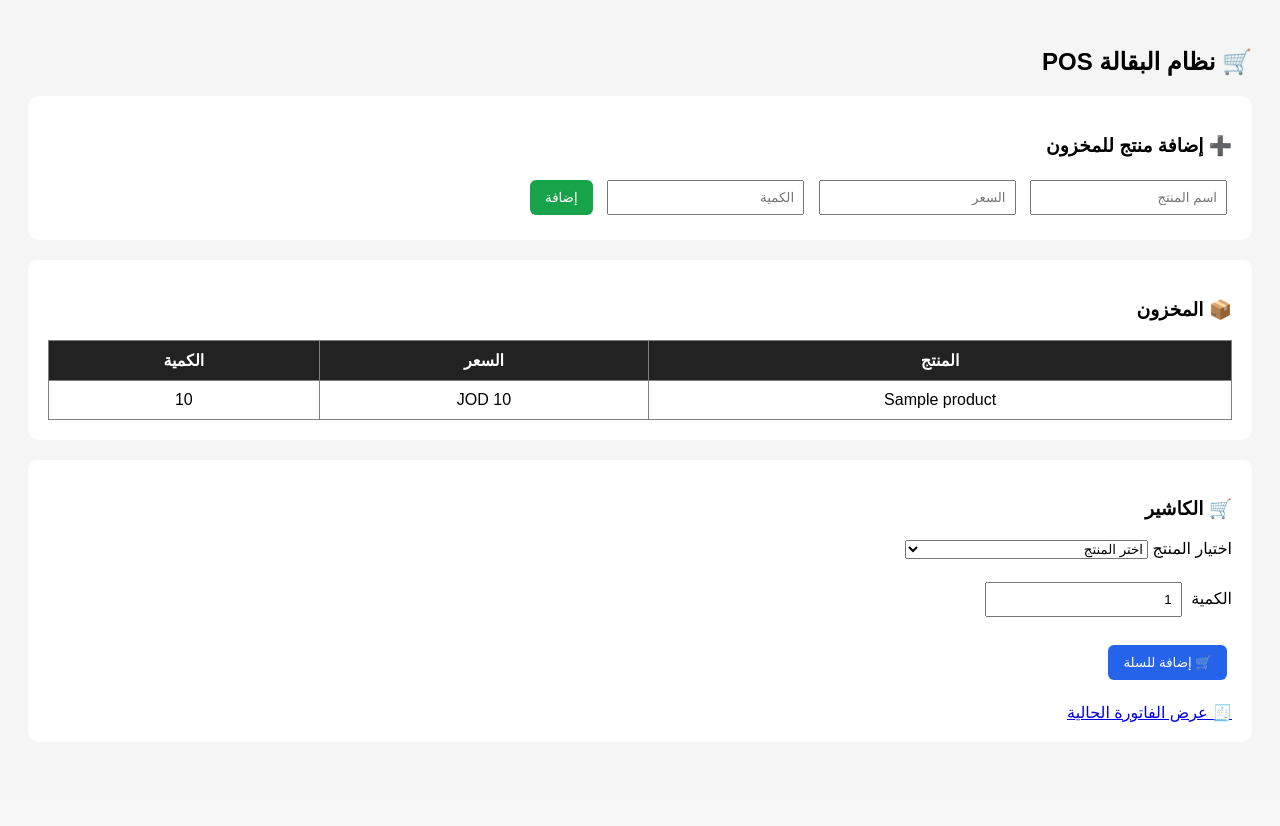
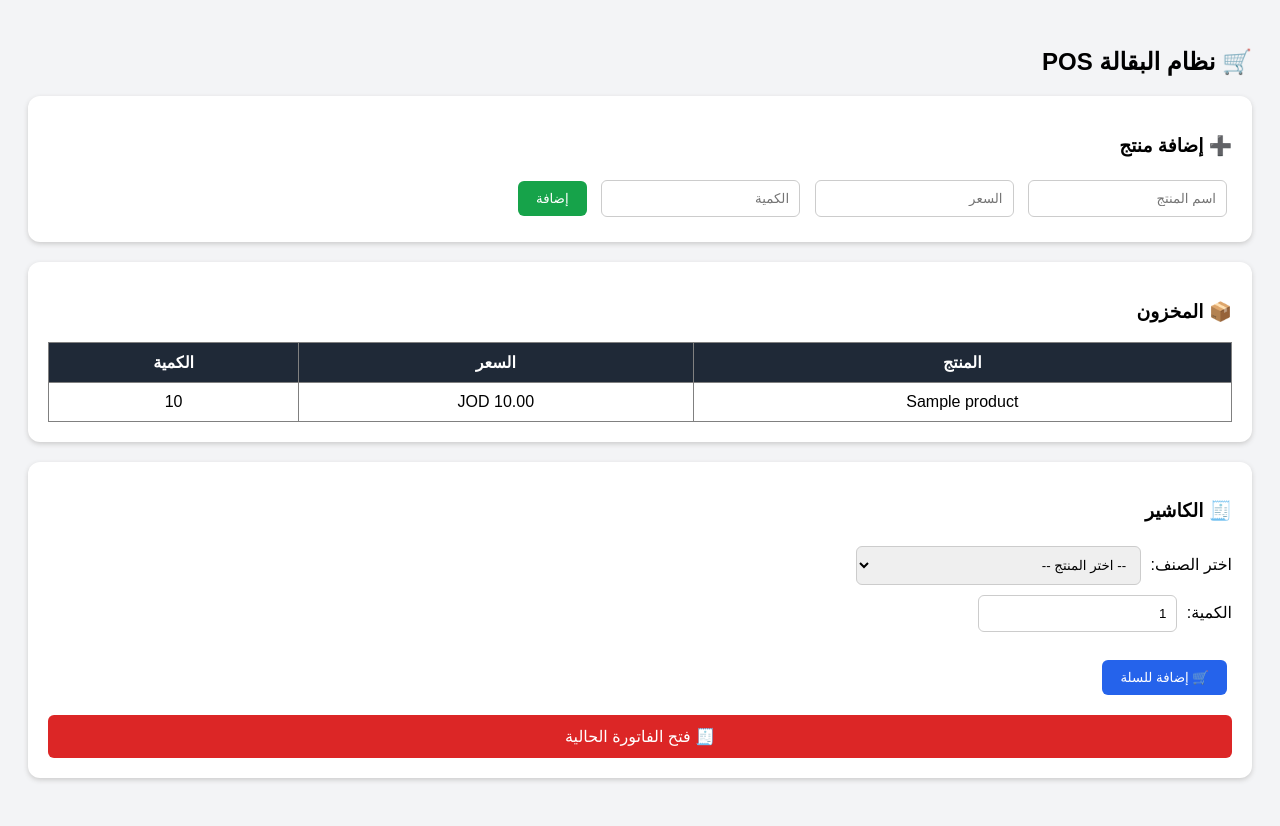
Before and after one commit to bkawash-ops/grecory_web, a Flask app: template templates/index.html in a window 1280 px wide. Before the commit the page ends 722 px from the top, so only its background shows below. Run offline with Flask 3, Linux system fonts and the light colour scheme; the template is opened without the code that fills it: most values are stand-ins (such as "Sample title", 1, 10 or a date in 2020).

Commit message:
Update index.html

```diff
--- a/templates/index.html
+++ b/templates/index.html
@@ -2,57 +2,111 @@
 <html lang="ar" dir="rtl">
 
 <head>
+
 <meta charset="UTF-8">
+
 <title>POS بقالة</title>
+
 <link rel="stylesheet" href="/static/style.css">
 
+
 <style>
+
 body{
     font-family: Arial;
-    background:#f5f5f5;
+    background:#f3f4f6;
     padding:20px;
 }
 
+
+.card{
+
+    background:white;
+    padding:20px;
+    margin-bottom:20px;
+    border-radius:12px;
+    box-shadow:0 2px 5px #ccc;
+
+}
+
+
 table{
+
     width:100%;
     background:white;
     border-collapse:collapse;
+
 }
 
-th,td{
+
+th{
+
+    background:#1f2937;
+    color:white;
+
+}
+
+
+td,th{
+
     padding:10px;
     text-align:center;
+
 }
 
-th{
-    background:#222;
-    color:white;
+
+input,select{
+
+    padding:10px;
+    margin:5px;
+    border-radius:6px;
+    border:1px solid #ccc;
+
 }
 
+
 button{
-    padding:10px 15px;
-    cursor:pointer;
+
+    padding:10px 18px;
     border:none;
     border-radius:6px;
+    cursor:pointer;
+
 }
 
+
 .add{
+
     background:#16a34a;
     color:white;
+
 }
 
+
 .cart{
+
     background:#2563eb;
     color:white;
+
 }
 
-.card{
-    background:white;
-    padding:20px;
-    margin-bottom:20px;
-    border-radius:10px;
+
+.invoice{
+
+    display:block;
+    margin-top:15px;
+    background:#dc2626;
+    color:white;
+    padding:12px;
+    text-align:center;
+    border-radius:6px;
+    text-decoration:none;
+
 }
+
+
 </style>
+
 
 </head>
 
@@ -60,58 +114,116 @@ button{
 <body>
 
 
-<h2>🛒 نظام البقالة POS</h2>
+<h2>
+🛒 نظام البقالة POS
+</h2>
+
 
 
 <div class="card">
 
-<h3>➕ إضافة منتج للمخزون</h3>
+
+<h3>
+➕ إضافة منتج
+</h3>
+
 
 <form method="POST" action="/add_product">
 
-<input name="name" placeholder="اسم المنتج" required>
 
-<input name="price" placeholder="السعر" required>
+<input
+name="name"
+placeholder="اسم المنتج"
+required>
 
-<input name="qty" placeholder="الكمية" required>
+
+<input
+name="price"
+type="number"
+step="0.01"
+placeholder="السعر"
+required>
+
+
+<input
+name="qty"
+type="number"
+step="0.1"
+placeholder="الكمية"
+required>
+
 
 <button class="add">
+
 إضافة
+
 </button>
 
+
 </form>
+
 
 </div>
 
 
 
+
 <div class="card">
 
-<h3>📦 المخزون</h3>
+
+<h3>
+📦 المخزون
+</h3>
 
 
 <table border="1">
 
+
 <tr>
 
 <th>المنتج</th>
+
 <th>السعر</th>
+
 <th>الكمية</th>
 
 </tr>
 
 
+
 {% for p in products %}
+
 
 <tr>
 
-<td>{{p.name}}</td>
 
-<td>{{p.price}} JOD</td>
+<td>
+{{p.name}}
+</td>
 
-<td>{{p.qty}}</td>
+
+<td>
+
+{{ "%.2f"|format(p.price) }}
+
+ JOD
+
+</td>
+
+
+<td>
+
+
+{{p.qty}}
+
+
+</td>
+
+
 
 </tr>
+
+
 
 {% endfor %}
 
@@ -124,64 +236,100 @@ button{
 
 
 
+
+
 <div class="card">
 
 
-<h3>🛒 الكاشير</h3>
+<h3>
+🧾 الكاشير
+</h3>
+
 
 
 <form method="POST" action="/add_to_cart">
 
 
+
 <label>
-اختيار المنتج
+اختر الصنف:
 </label>
+
 
 
 <select name="product_id" required>
 
 
 <option value="">
-اختر المنتج
+-- اختر المنتج --
 </option>
+
 
 
 {% for p in products %}
 
+
+
 <option value="{{p.id}}">
 
-{{p.name}} - {{p.price}} JOD
-(المتوفر {{p.qty}})
+
+{{p.name}}
+
+-
+
+{{ "%.2f"|format(p.price) }}
+
+JOD
+
+-
+
+المتوفر:
+
+{{p.qty}}
+
+
 
 </option>
 
 
+
 {% endfor %}
+
 
 
 </select>
 
 
 
-<br><br>
+
+<br>
 
 
 
 <label>
-الكمية
+الكمية:
 </label>
 
 
 <input
+
 name="qty"
+
 type="number"
+
 step="0.1"
+
+min="1"
+
 value="1"
+
 required>
 
 
 
 <br><br>
+
+
 
 
 <button class="cart">
@@ -191,18 +339,20 @@ required>
 </button>
 
 
+
+
 </form>
 
 
 
-<br>
 
 
-<a href="/cart">
+<a href="/cart" class="invoice">
 
-🧾 عرض الفاتورة الحالية
+🧾 فتح الفاتورة الحالية
 
 </a>
+
 
 
 </div>
```
